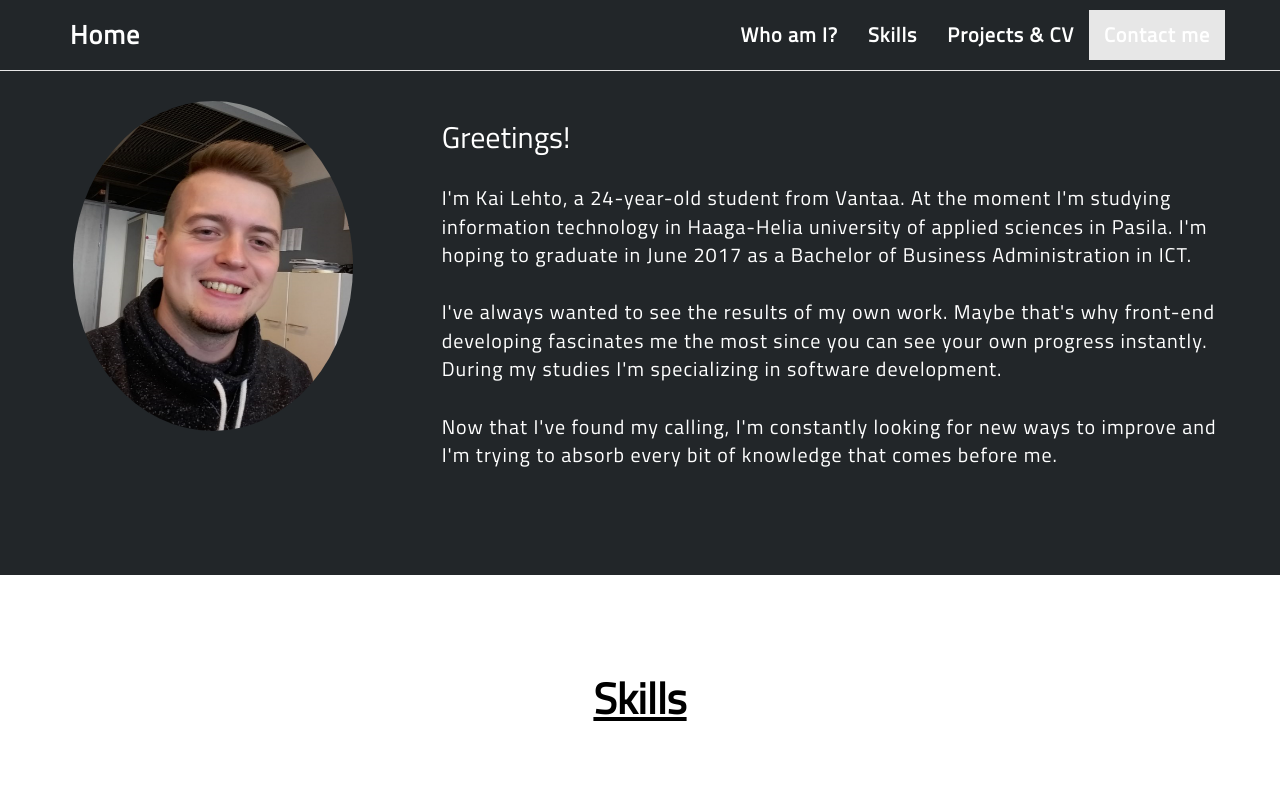
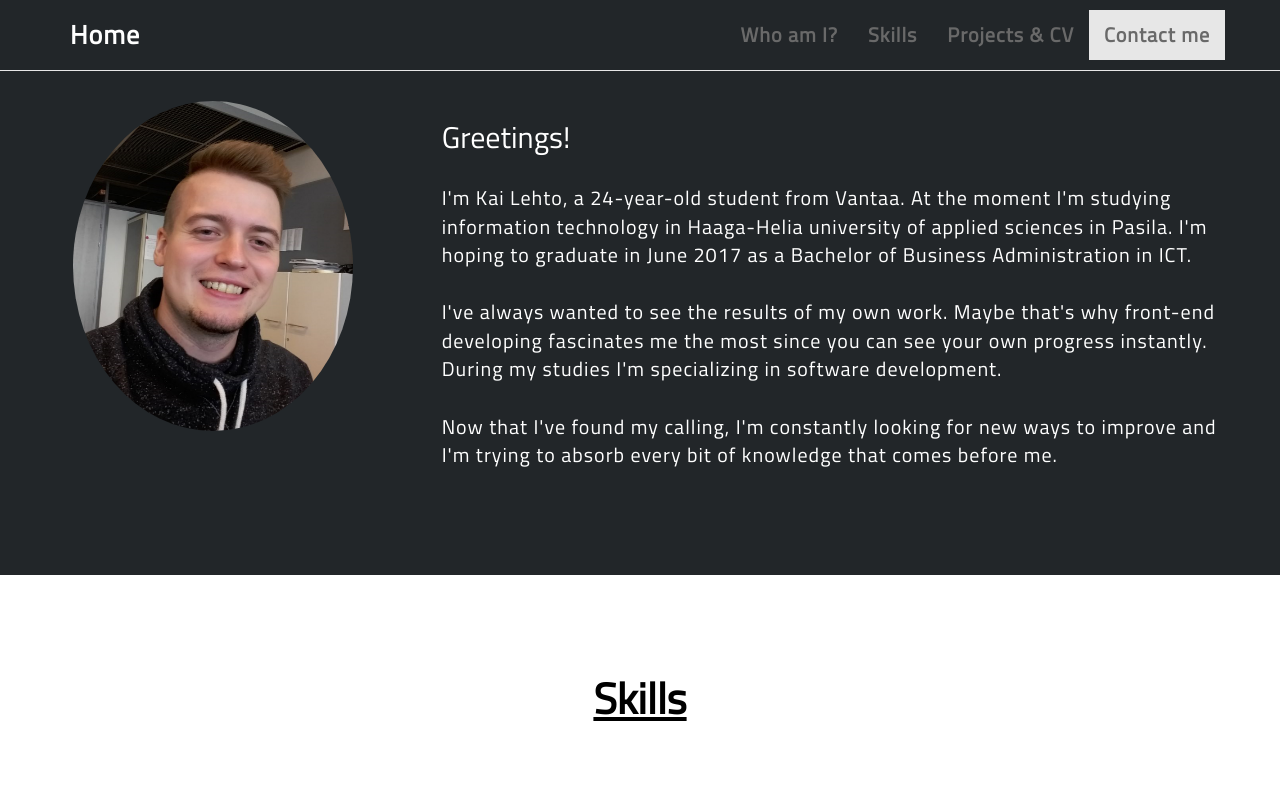
Before and after one commit to rehuto/operation_website, a plain HTML site: page git/sivut/index.html in a window 1280 px wide. Shown: the top 790 px of the page. Drawn offline with nearby package versions, Linux system fonts and the light colour scheme; files that its build step writes are made by us from their sources; files whose address does not match are found by name.

Commit message:
Navbar color

```diff
--- a/git/sivut/css/style.css
+++ b/git/sivut/css/style.css
@@ -20,7 +20,7 @@ body{
 }
 
 .navbar-nav a{
-    color: white!important;
+    color: dimgrey!important;
     font-weight: bold;
     font-size:20px;
 }
```
